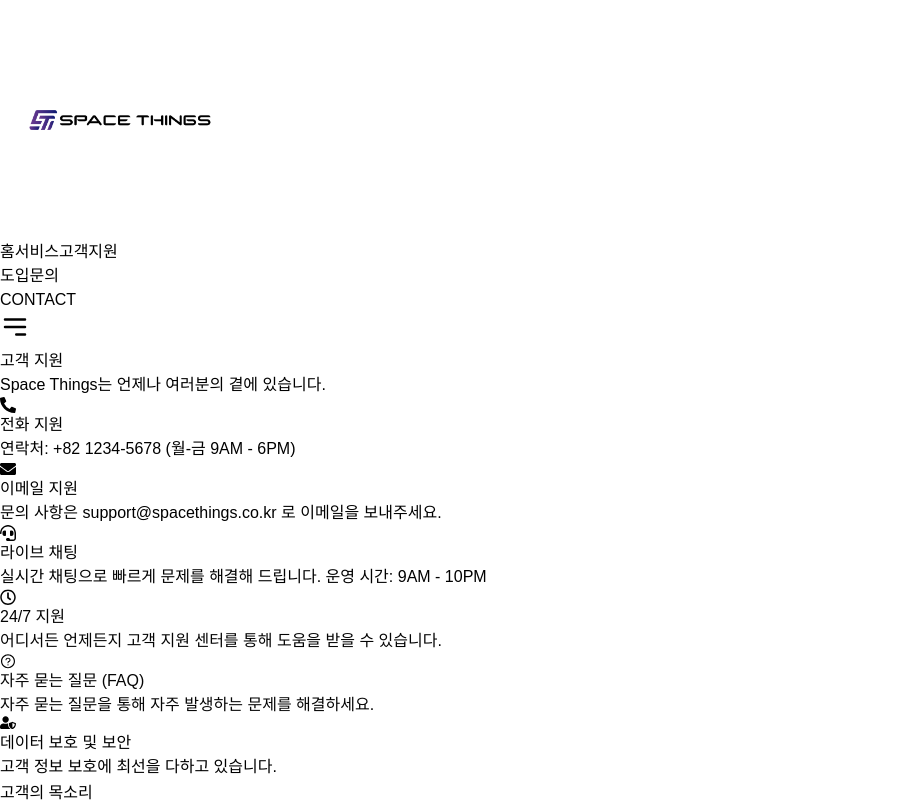
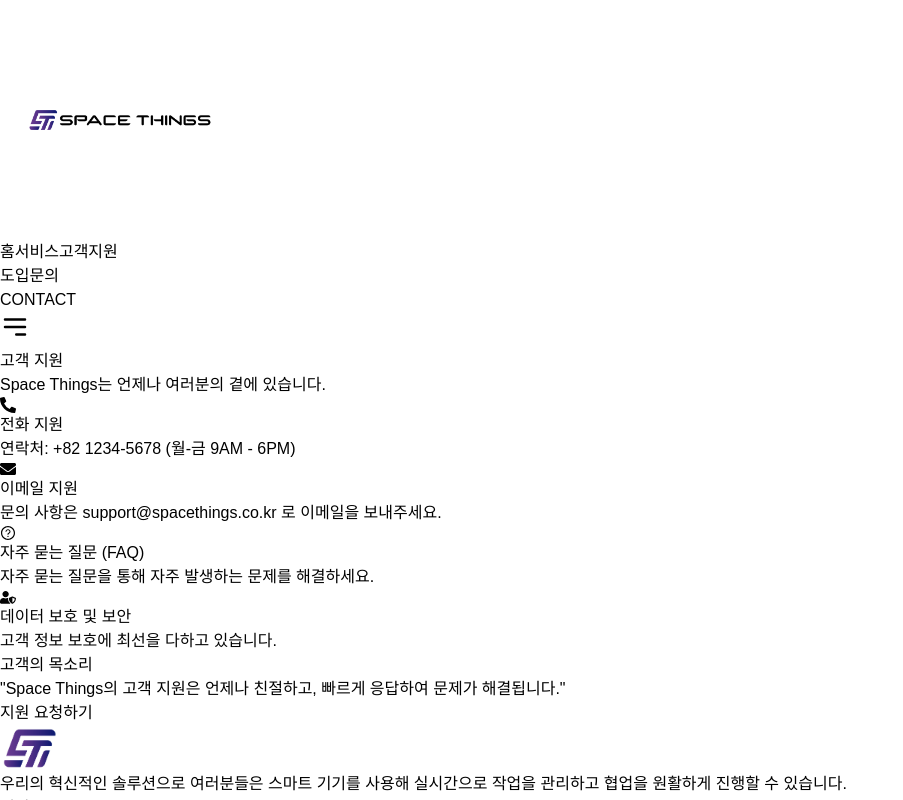
Before and after one commit to Souravhere/spacethings, a Next.js app: page /customersupport in a window 1280 px wide. Shown: the top 800 px of the page, without its empty margins (0-903 px from the left). Built offline with nearby package versions, Linux system fonts and the light colour scheme; a web font is replaced by a local one.

Commit message:
customer support some cards will reomoved according to the new guidline

```diff
--- a/src/app/customersupport/page.tsx
+++ b/src/app/customersupport/page.tsx
@@ -1,6 +1,6 @@
 "use client";
 import { motion } from "framer-motion";
-import { FaPhoneAlt, FaEnvelope, FaHeadset, FaRegClock, FaUserShield } from "react-icons/fa";
+import { FaPhoneAlt, FaEnvelope, FaUserShield } from "react-icons/fa";
 import { AiOutlineQuestionCircle } from "react-icons/ai";
 
 const sectionVariants = {
@@ -40,7 +40,7 @@ export default function CustomerSupportPage() {
 
       {/* Support Options Section */}
       <motion.div
-        className="grid grid-cols-1 md:grid-cols-2 lg:grid-cols-3 gap-8 max-w-6xl mx-auto"
+        className="grid grid-cols-1 md:grid-cols-2 lg:grid-cols-2 gap-8 max-w-6xl mx-auto"
         initial="hidden"
         whileInView="visible"
         viewport={{ once: true }}
@@ -55,16 +55,6 @@ export default function CustomerSupportPage() {
           icon={<FaEnvelope className="text-purple-500 text-4xl" />}
           title="이메일 지원"
           description="문의 사항은 support@spacethings.co.kr 로 이메일을 보내주세요."
-        />
-        <SupportOption
-          icon={<FaHeadset className="text-green-500 text-4xl" />}
-          title="라이브 채팅"
-          description="실시간 채팅으로 빠르게 문제를 해결해 드립니다. 운영 시간: 9AM - 10PM"
-        />
-        <SupportOption
-          icon={<FaRegClock className="text-red-500 text-4xl" />}
-          title="24/7 지원"
-          description="어디서든 언제든지 고객 지원 센터를 통해 도움을 받을 수 있습니다."
         />
         <SupportOption
           icon={<AiOutlineQuestionCircle className="text-orange-500 text-4xl" />}
```
